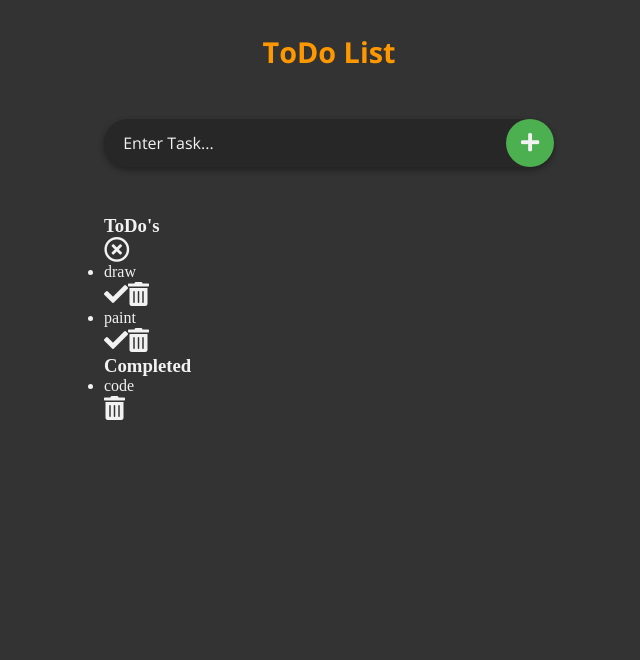
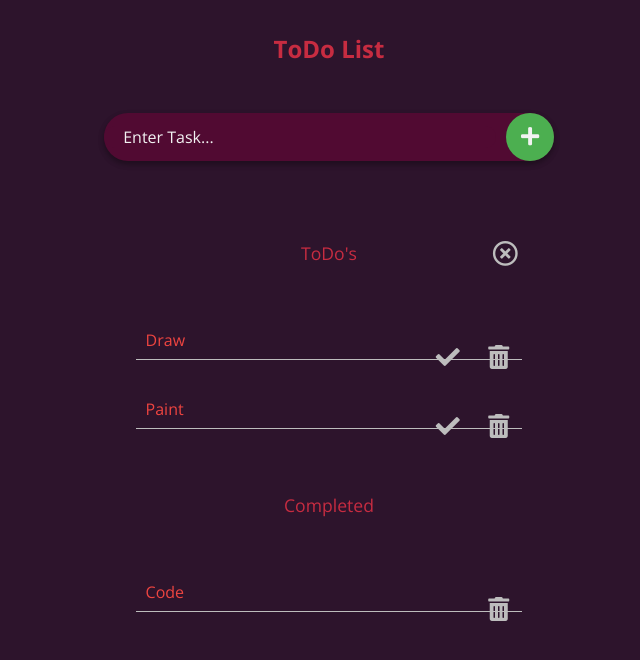
Before and after one commit to io62s/todo-app, a React (Create React App) app: page / in a window 1280 px wide. Shown: the top 660 px of the page, without its empty margins (311-951 px from the left). Built offline with nearby package versions, Linux system fonts and the light colour scheme.

Commit message:
addig styles

```diff
--- a/src/components/Completed.js
+++ b/src/components/Completed.js
@@ -1,5 +1,11 @@
 import React from "react";
 import * as Buttons from "./Styles/Buttons";
+import {
+  Heading3,
+  TodoWrapper,
+  TodoContainer,
+  Todo
+} from "./Styles/TodosStyle";
 
 const { RemoveBtn, ClearAllBtn } = Buttons;
 
@@ -7,22 +13,26 @@ const Completed = ({ completed, deleteCompleted, deleteAllDone }) => {
   const completedTodo = completed.length
     ? completed.map(todo => {
         return (
-          <div key={todo.id}>
-            <ul>
+          <TodoContainer key={todo.id}>
+            <Todo>
               <li>{todo.text}</li>
-            </ul>
+            </Todo>
             <RemoveBtn onClick={() => deleteCompleted(todo.id)}>
               <i className="fas fa-trash-alt" />
             </RemoveBtn>
-          </div>
+          </TodoContainer>
         );
       })
     : null;
 
   return (
     <React.Fragment>
-      <div>
-        {completed.length ? <h3>Completed</h3> : <h3>No completed ToDo's</h3>}
+      <TodoWrapper>
+        {completed.length ? (
+          <Heading3>Completed</Heading3>
+        ) : (
+          <Heading3>No completed ToDo's</Heading3>
+        )}
         {completed.length > 1 ? (
           <ClearAllBtn onClick={() => deleteAllDone()}>
             <i class="far fa-times-circle" />
@@ -30,7 +40,7 @@ const Completed = ({ completed, deleteCompleted, deleteAllDone }) => {
         ) : null}
 
         {completedTodo}
-      </div>
+      </TodoWrapper>
     </React.Fragment>
   );
 };
--- a/src/components/Header.js
+++ b/src/components/Header.js
@@ -2,7 +2,22 @@ import React from "react";
 import * as colors from "./Styles/colors";
 import styled from "styled-components";
 
-const { lightRed, mainOrange } = colors;
+const {
+  lightGrey,
+  lightDark,
+  mainDark,
+  Darkest,
+  mainOrange,
+  mainGreen,
+  darkGreen,
+  neonGreen,
+  mainRed,
+  lightRed,
+  medRed,
+  medDarkRed,
+  darkBlueRed,
+  darkBluePurple
+} = colors;
 
 const Header = () => {
   return (
@@ -16,9 +31,12 @@ const Heading = styled.div`
   width: 100%;
   text-align: center;
   margin: 0 0 3rem;
-  font-family: "Open Sans", sans-serif;
-  font-size: 0.9rem;
-  color: ${mainOrange};
+  color: ${medRed};
+
+  h1 {
+    font-family: "Open Sans", sans-serif;
+    font-size: 1.5rem;
+  }
 `;
 
 export default Header;
--- a/src/components/Styles/AddFormStyle.js
+++ b/src/components/Styles/AddFormStyle.js
@@ -2,13 +2,28 @@ import styled from "styled-components";
 import * as colors from "./colors";
 import elevation from "./elevation";
 
-const { lightGrey, Darkest, mainOrange } = colors;
+const {
+  lightGrey,
+  lightDark,
+  mainDark,
+  Darkest,
+  mainOrange,
+  mainGreen,
+  darkGreen,
+  neonGreen,
+  mainRed,
+  lightRed,
+  medRed,
+  medDarkRed,
+  darkBlueRed,
+  darkBluePurple
+} = colors;
 
 const FormWrapper = styled.div`
   width: 100%;
   height: 3rem;
   margin: 3rem auto;
-  background: ${Darkest};
+  background: ${darkBlueRed};
   border-radius: 1.5rem;
   ${elevation[2]};
 `;
@@ -26,7 +41,7 @@ const Input = styled.input`
   color: ${mainOrange};
   border-radius: 1.25rem;
   padding-left: 1.2rem;
-  background-color: ${Darkest};
+  background-color: ${darkBlueRed};
   font-family: "Open Sans", sans-serif;
   font-size: 1rem;
   &::placeholder {
--- a/src/components/Styles/AppStyle.js
+++ b/src/components/Styles/AppStyle.js
@@ -1,20 +1,35 @@
 import * as colors from "./colors";
 import styled from "styled-components";
 
-const { mainDark, lightGrey, darkBluePurple } = colors;
+const {
+  lightGrey,
+  lightDark,
+  mainDark,
+  Darkest,
+  mainOrange,
+  mainGreen,
+  darkGreen,
+  neonGreen,
+  mainRed,
+  lightRed,
+  medRed,
+  medDarkRed,
+  darkBlueRed,
+  darkBluePurple
+} = colors;
 
 export const Container = styled.div`
   width: 100%;
-  height: 100vh;
   display: flex;
   justify-content: center;
-  background: ${mainDark};
+  background: ${darkBluePurple};
   color: ${lightGrey};
 `;
 
 export const Wrapper = styled.div`
   position: relative;
   padding-top: 2rem;
+  padding-bottom: 4rem;
   min-width: 450px;
-  height: 100vh;
+  min-height: 100vh;
 `;
--- a/src/components/Styles/Buttons.js
+++ b/src/components/Styles/Buttons.js
@@ -1,7 +1,15 @@
 import * as colors from "./colors";
 import styled from "styled-components";
 
-const { mainGreen, mainRed, darkGreen, lightGrey } = colors;
+const {
+  mainGreen,
+  mainRed,
+  darkGreen,
+  lightGrey,
+  mainDark,
+  lightDark,
+  neonGreen
+} = colors;
 
 const AddButton = styled.button`
   width: 3rem;
@@ -16,22 +24,31 @@ const AddButton = styled.button`
   background: ${mainGreen};
   color: ${lightGrey};
   cursor: pointer;
-  transition: all 0.3s ease-out;
+  transition: all 0.2s ease-out;
   &:hover {
-    background: ${darkGreen};
+    background: ${neonGreen};
   }
 `;
 
 const CheckedBtn = styled.button`
-  background: none;
+  position: absolute;
+  width: 30px;
+  bottom: -0.8rem;
+  right: 3.7rem;
+  background: transparent;
   outline: none;
   border: none;
+  border-radius: 30px;
+  -moz-outline-radius: 100%;
   font-size: 1.5rem;
-  color: ${lightGrey};
+  color: ${lightDark};
   cursor: pointer;
-  transition: all 0.3s ease-out;
+  transition: all 0.2s ease-out;
   &:hover {
-    color: ${mainGreen};
+    color: ${neonGreen};
+    outline: 2px solid ${neonGreen};
+    outline-offset: 0.2rem;
+    -moz-outline-radius: 100%;
   }
   &:active,
   &:focus {
@@ -41,11 +58,14 @@ const CheckedBtn = styled.button`
 `;
 
 const RemoveBtn = styled.button`
+  position: absolute;
+  bottom: -0.8rem;
+  right: 0.8rem;
   background: none;
   outline: none;
   border: none;
   font-size: 1.5rem;
-  color: ${lightGrey};
+  color: ${lightDark};
   cursor: pointer;
   transition: all 0.3s ease-out;
   &:hover {
@@ -59,6 +79,9 @@ const RemoveBtn = styled.button`
 `;
 
 const ClearAllBtn = styled.button`
+  position: absolute;
+  top: 2rem;
+  right: -4rem;
   display: flex;
   justify-content: center;
   align-items: center;
@@ -66,7 +89,7 @@ const ClearAllBtn = styled.button`
   outline: none;
   border: none;
   font-size: 1.6rem;
-  color: ${lightGrey};
+  color: ${lightDark};
   cursor: pointer;
   transition: all 0.3s ease-out;
   &:hover {
--- a/src/components/Styles/TodosStyle.js
+++ b/src/components/Styles/TodosStyle.js
@@ -1,3 +1,52 @@
 import styled from "styled-components";
 import * as colors from "./colors";
 import elevation from "./elevation";
+
+const {
+  lightGrey,
+  lightDark,
+  mainDark,
+  Darkest,
+  mainOrange,
+  mainGreen,
+  darkGreen,
+  neonGreen,
+  mainRed,
+  lightRed,
+  medRed,
+  medDarkRed,
+  darkBlueRed,
+  darkBluePurple
+} = colors;
+
+const Heading3 = styled.div`
+  width: 100%;
+  text-align: center;
+  margin: 0 0 3rem;
+  font-family: "Open Sans", sans-serif;
+  font-size: 1.1rem;
+  color: ${medRed};
+`;
+
+const TodoWrapper = styled.div`
+  position: relative;
+  width: 100%;
+  padding: 2rem;
+  color: ${lightRed};
+`;
+
+const TodoContainer = styled.div`
+  position: relative;
+  width: 100%;
+  font-family: "Open Sans", sans-serif;
+  border-bottom: 1px solid ${lightDark};
+`;
+
+const Todo = styled.div`
+  padding: 1rem 0 0.5rem 0.6rem;
+  margin-top: 1.4rem;
+  list-style: none;
+  text-transform: capitalize;
+`;
+
+export { Heading3, TodoWrapper, TodoContainer, Todo };
--- a/src/components/Styles/colors.js
+++ b/src/components/Styles/colors.js
@@ -1,9 +1,11 @@
 const lightGrey = "#f2f2f2";
+const lightDark = "#BDBDBD";
 const mainDark = "#333";
 const Darkest = "#272727";
 const mainOrange = "#FF9800";
 const mainGreen = "#4CAF50";
 const darkGreen = "#388E3C";
+const neonGreen = "#76FF03";
 const mainRed = "#f44336";
 
 //alt palette
@@ -15,11 +17,13 @@ const darkBluePurple = "#2D142C";
 
 export {
   lightGrey,
+  lightDark,
   mainDark,
   Darkest,
   mainOrange,
   mainGreen,
   darkGreen,
+  neonGreen,
   mainRed,
   lightRed,
   medRed,
--- a/src/components/Todos.js
+++ b/src/components/Todos.js
@@ -1,6 +1,12 @@
 import React from "react";
 import * as Buttons from "./Styles/Buttons";
 // import moment from "moment";
+import {
+  Heading3,
+  TodoWrapper,
+  TodoContainer,
+  Todo
+} from "./Styles/TodosStyle";
 
 const { CheckedBtn, RemoveBtn, ClearAllBtn } = Buttons;
 
@@ -8,10 +14,10 @@ const Todos = ({ todos, deleteTodo, completedTodo, deleteAll }) => {
   const todo = todos.length
     ? todos.map(todo => {
         return (
-          <div key={todo.id}>
-            <ul>
+          <TodoContainer key={todo.id}>
+            <Todo>
               <li>{todo.text}</li>
-            </ul>
+            </Todo>
             <CheckedBtn onClick={() => completedTodo(todo.id)}>
               <i className="fas fa-check" />
             </CheckedBtn>
@@ -19,22 +25,26 @@ const Todos = ({ todos, deleteTodo, completedTodo, deleteAll }) => {
               <i className="fas fa-trash-alt" />
             </RemoveBtn>
             {/* <span>Created: {moment().calendar()}</span> */}
-          </div>
+          </TodoContainer>
         );
       })
     : null;
 
   return (
     <React.Fragment>
-      <div>
-        {todos.length ? <h3>ToDo's</h3> : <h3>No ToDo's</h3>}
+      <TodoWrapper>
+        {todos.length ? (
+          <Heading3>ToDo's</Heading3>
+        ) : (
+          <Heading3>No ToDo's</Heading3>
+        )}
         {todos.length > 1 ? (
           <ClearAllBtn onClick={() => deleteAll()}>
             <i className="far fa-times-circle" />
           </ClearAllBtn>
         ) : null}
         {todo}
-      </div>
+      </TodoWrapper>
     </React.Fragment>
   );
 };
```
